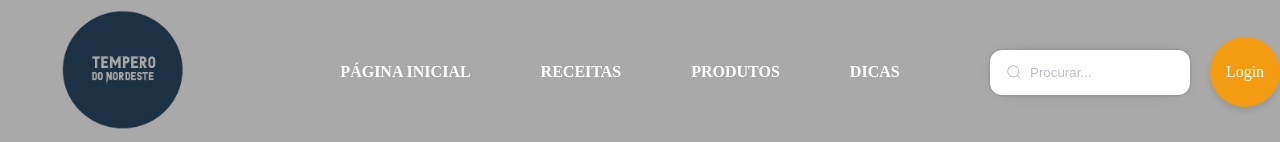
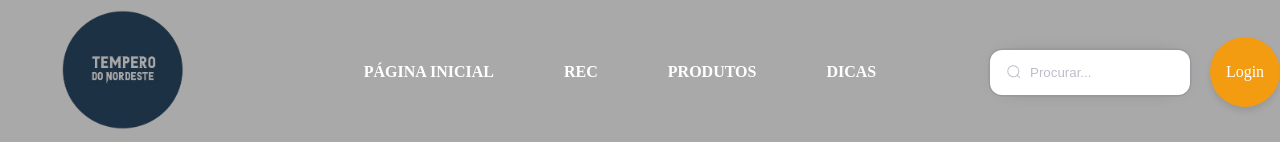
Before and after one commit to dannwtc25/projetoads, a website: page public/index.html in a window 1280 px wide. Shown: the top 142 px of the page. Drawn offline with Linux system fonts and the light colour scheme; files that its build step writes are made by us from their sources; files whose address does not match are found by name.

Commit message:
testando

```diff
--- a/public/index.html
+++ b/public/index.html
@@ -27,7 +27,7 @@
       <div class="menu">
         <ul>
           <li><a href="index.html">Página Inicial</a></li>
-          <li class="menu-item"><a href="receitas.html">Receitas</a></li>
+          <li class="menu-item"><a href="receitas.html">Rec</a></li>
           <li class="menu-item"><a href="produtos.html">Produtos</a></li>
           <li class="menu-item"><a href="dicas.html">Dicas</a></li>
         </ul>
```
